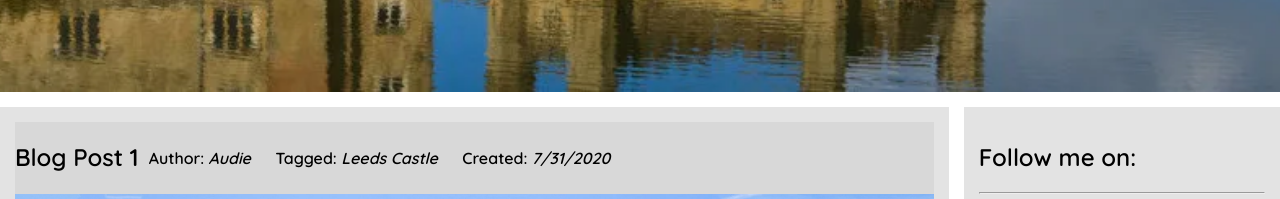
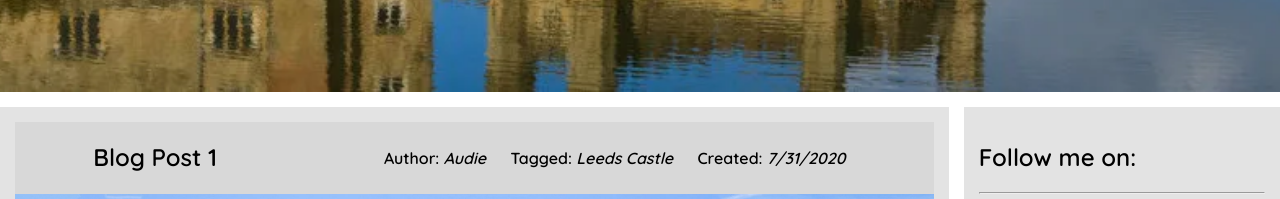
Before and after one commit to AudieRaymos/castles-blog, a plain HTML site: page blog.html in a window 1280 px wide. Shown: the part 780-979 px from the top of the page. Drawn offline with Linux system fonts and the light colour scheme.

Commit message:
Article header styling.

```diff
--- a/css/styles.css
+++ b/css/styles.css
@@ -116,6 +116,8 @@ aside {
     flex: 1;
     margin-left: 15px;
 }
+
+article > header {justify-content: space-around;}
 /* }
 .img-size {
     width: 800px;
```
